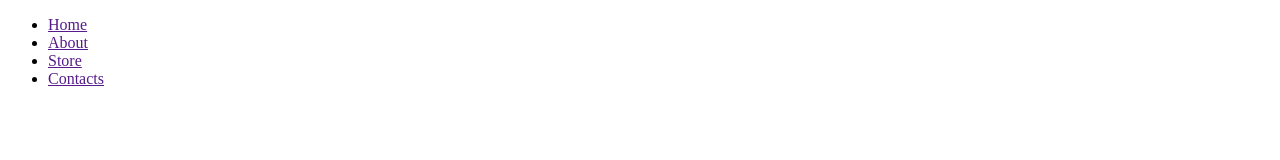
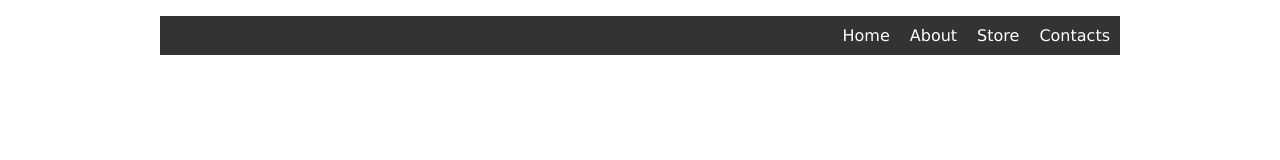
Before and after one commit to xasterKies/design-approach, a plain HTML site: page Flexbox/Flex-Nav/index.html in a window 1280 px wide. Drawn offline with Linux system fonts and the light colour scheme.

Commit message:
flex-end, flex-start

```diff
--- a/Flexbox/Flex-Nav/index.html
+++ b/Flexbox/Flex-Nav/index.html
@@ -3,6 +3,7 @@
 <head>
     <meta charset="UTF-8">
     <meta name="viewport" content="width=device-width, initial-scale=1.0">
+    <link rel="stylesheet" href="style.css">
     <title>Flex-nav</title>
 </head>
 <body>
--- a/Flexbox/Flex-Nav/style.css
+++ b/Flexbox/Flex-Nav/style.css
@@ -0,0 +1,41 @@
+* {
+    font-family: verdana;
+}
+
+.wrapper {
+    width: 100%;
+    max-width: 960px;
+    margin: 0 auto;
+}
+
+nav {
+    background-color: #333;
+}
+
+nav ul {
+    list-style: none;
+    padding: 0;
+}
+
+nav a {
+    text-decoration: none;
+    text-align: center;
+    color: white;
+    display: block;
+    padding: 10px;
+}
+
+nav a:hover {
+    background-color: #555;
+}
+
+@media screen and (min-width: 768px) {
+    nav ul {
+        display: flex;
+        justify-content: flex-end;
+    }
+
+    nav li {
+
+    }
+}
```
